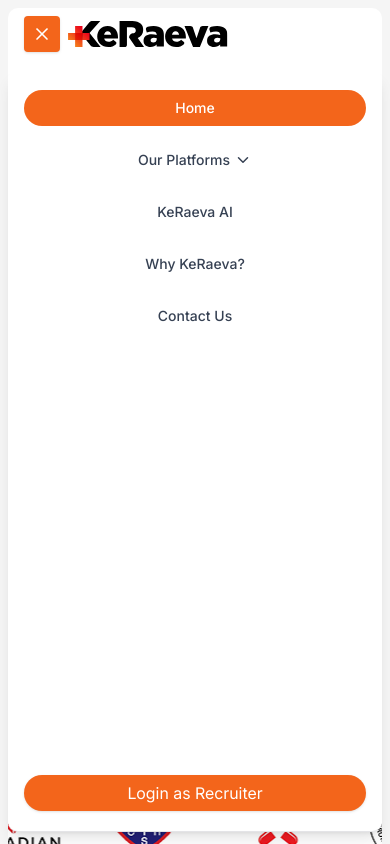
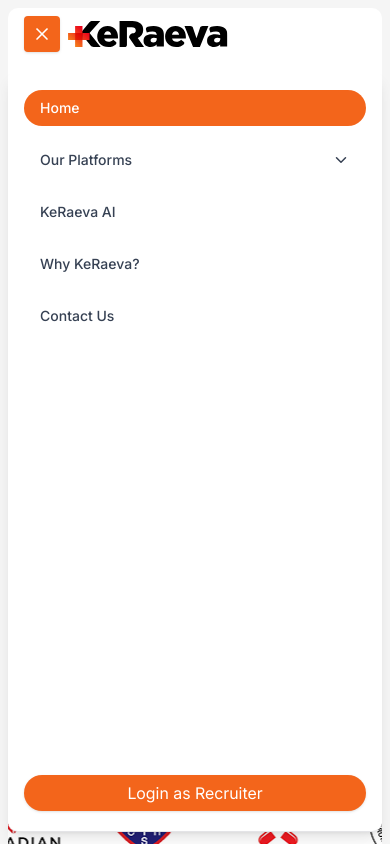
Before and after one commit to DigitechMiner/medfaster-website, a Next.js app: page / in a window 390 px wide. Both pictures are taken after a click on the button 42 px from the left and 34 px from the top of the page. Shown: the top 844 px of the page. Built offline with nearby package versions, Linux system fonts and the light colour scheme.

Commit message:
minor changes in navbar

```diff
--- a/app/medical_organizations/page.tsx
+++ b/app/medical_organizations/page.tsx
@@ -11,11 +11,14 @@ import {
 } from "./section";
 import BookADemo from "./section/book-a-demo";
 import TestimonialsSlider from "./section/testimonial";
+import Header from "@/components/global/header";
 
 export default function MedicalOrganizationsPage() {
   return (
     <div className="min-h-screen bg-neutral-100 p-2 md:p-4 lg:p-6 xl:p-8 gap-2 md:gap-4 lg:gap-6 xl:gap-8 flex flex-col">
+        <Header>
         <HeroSection />
+        </Header>
       <CompanyLogos />
       <HiredSection />
       <OneDashboard />
--- a/app/medical_professionals/page.tsx
+++ b/app/medical_professionals/page.tsx
@@ -15,7 +15,9 @@ import { Screen } from "@/components/global/screen"
 export default function MedicalProfessionalsPage() {
   return (
     <Screen>
+      <Header>
       <HeroSection />
+      </Header>
       <CompanyLogos />
       <GetHiredSection />
       <AIHelpsSection />
--- a/components/global/header.tsx
+++ b/components/global/header.tsx
@@ -15,14 +15,8 @@ const navLinks = [
     label: "Our Platforms",
     href: "/",
     submenu: [
-      {
-        label: "Medical Organizations",
-        href: "/medical_organizations",
-      },
-      {
-        label: "Medical Professionals",
-        href: "/medical_professionals",
-      },
+      { label: "Medical Organizations", href: "/medical_organizations" },
+      { label: "Medical Professionals", href: "/medical_professionals" },
     ],
   },
   { label: "KeRaeva AI", href: "/coming_soon" },
@@ -43,17 +37,23 @@ export default function Header({ children }: HeaderProps) {
 
   useEffect(() => {
     const matchingLink = navLinks.find((link) => {
-      if (link.href === pathname) {
-        return true;
-      }
-      if (link.href !== "/" && pathname.startsWith(link.href)) {
-        return true;
+      if (link.href === pathname) return true;
+      if (link.href !== "/" && pathname.startsWith(link.href)) return true;
+      if (link.submenu) {
+        return link.submenu.some((sub) => pathname === sub.href);
       }
       return false;
     });
 
     if (matchingLink) {
-      setActive(matchingLink.label);
+      if (matchingLink.submenu) {
+        const matchedSub = matchingLink.submenu.find(
+          (sub) => pathname === sub.href
+        );
+        setActive(matchedSub ? matchedSub.label : matchingLink.label);
+      } else {
+        setActive(matchingLink.label);
+      }
     } else {
       setActive("Home");
     }
@@ -63,10 +63,20 @@ export default function Header({ children }: HeaderProps) {
     setOpenSubmenu((prev) => (prev === label ? null : label));
   };
 
+  // Close submenu when clicking outside
+  useEffect(() => {
+    const handleClickOutside = () => setOpenSubmenu(null);
+    if (openSubmenu) {
+      document.addEventListener("click", handleClickOutside);
+    }
+    return () => document.removeEventListener("click", handleClickOutside);
+  }, [openSubmenu]);
+
   return (
     <>
-      <div className="w-full bg-white rounded-lg md:rounded-xl lg:rounded-2xl xl:rounded-3xl ">
+      <div className="w-full bg-white rounded-lg md:rounded-xl lg:rounded-2xl xl:rounded-3xl">
         <header className="relative w-full flex items-center justify-between p-2 md:p-4 lg:p-6 xl:p-8 px-4 md:px-8 lg:px-16 xl:px-16">
+
           {/* Left Side - Mobile Menu + Logo */}
           <div className="flex items-center gap-2">
             <Button
@@ -89,22 +99,23 @@ export default function Header({ children }: HeaderProps) {
             </div>
           </div>
 
-          {/* Desktop Navigation */}
-          <nav className="hidden xl:flex bg-gray-100 rounded-full p-1 items-center gap-1 relative">
+          {/* Desktop Navigation — fixed height prevents layout shift on submenu open */}
+          <nav className="hidden xl:flex bg-gray-100 rounded-full p-1 items-center gap-1 relative h-[44px]">
             {navLinks.map((link) => {
               const hasSubmenu = link.submenu && link.submenu.length > 0;
               const isSubmenuOpen = openSubmenu === link.label;
+
               return (
-                <div key={link.label} className="relative">
+                <div key={link.label} className="relative h-full flex items-center">
                   <Button
                     className={`rounded-full font-medium px-3 py-2 whitespace-nowrap inline-flex items-center gap-1 ${
-                      active === link.label
+                      active === link.label && !hasSubmenu
                         ? "bg-[#F3651B] text-white"
                         : "bg-transparent text-gray-700"
                     }`}
                     variant="ghost"
-                    asChild
-                    onClick={() => {
+                    onClick={(e) => {
+                      e.stopPropagation(); // prevent outside-click handler firing
                       if (hasSubmenu) {
                         toggleSubmenu(link.label);
                       } else {
@@ -113,21 +124,32 @@ export default function Header({ children }: HeaderProps) {
                       }
                     }}
                   >
-                    <div className="inline-flex items-center gap-1">
-                      <Link href={link.href}>{link.label}</Link>
-                      {hasSubmenu && (
+                    {hasSubmenu ? (
+                      <span className="inline-flex items-center gap-1">
+                        {link.label}
                         <ChevronDown
                           className={`${
                             isSubmenuOpen ? "rotate-180" : ""
                           } transition-transform`}
                           size={18}
                         />
-                      )}
-                    </div>
+                      </span>
+                    ) : (
+                      <Link
+                        href={link.href}
+                        className="inline-flex items-center gap-1"
+                      >
+                        {link.label}
+                      </Link>
+                    )}
                   </Button>
 
+                  {/* Desktop Submenu Dropdown — absolutely positioned, doesn't affect nav height */}
                   {hasSubmenu && isSubmenuOpen && (
-                    <div className="absolute top-full mt-2 bg-white rounded-lg shadow-lg p-2 min-w-[150px] z-50 flex flex-col border border-gray-200">
+                    <div
+                      className="absolute left-0 top-[calc(100%+8px)] bg-white rounded-lg shadow-lg p-1.5 min-w-[180px] z-50 flex gap-1 flex-col border border-gray-200"
+                      onClick={(e) => e.stopPropagation()}
+                    >
                       {link.submenu!.map((subLink) => (
                         <Link
                           key={subLink.label}
@@ -136,7 +158,7 @@ export default function Header({ children }: HeaderProps) {
                             setActive(subLink.label);
                             setOpenSubmenu(null);
                           }}
-                          className={`px-4 py-2 text-gray-700 text-sm rounded-md whitespace-nowrap font-medium ${
+                          className={`px-3 py-1.5 text-gray-700 text-sm rounded-md whitespace-nowrap font-medium transition-colors ${
                             active === subLink.label
                               ? "bg-[#F3651B] text-white"
                               : "hover:bg-[#F3651B] hover:text-white"
@@ -156,7 +178,9 @@ export default function Header({ children }: HeaderProps) {
           <div className="flex items-center gap-2">
             <CustomButton
               className="hidden md:flex my-0 py-2"
-               onClick={() => window.location.href = 'https://recruiter.keraeva.com'}
+              onClick={() =>
+                (window.location.href = "https://recruiter.keraeva.com")
+              }
             >
               Login as Recruiter
             </CustomButton>
@@ -169,16 +193,16 @@ export default function Header({ children }: HeaderProps) {
                 {navLinks.map((link) => {
                   const hasSubmenu = link.submenu && link.submenu.length > 0;
                   const isSubmenuOpen = openSubmenu === link.label;
+
                   return (
                     <div key={link.label} className="mb-2">
                       <Button
                         className={`rounded-full font-medium w-full my-1 ${
-                          active === link.label
+                          active === link.label && !hasSubmenu
                             ? "bg-[#F3651B] text-white"
-                            : "bg-transparent text-gray-700 hover:bg-[#F3651B]-100"
+                            : "bg-transparent text-gray-700"
                         }`}
                         variant="ghost"
-                        asChild
                         onClick={() => {
                           if (hasSubmenu) {
                             toggleSubmenu(link.label);
@@ -189,38 +213,48 @@ export default function Header({ children }: HeaderProps) {
                           }
                         }}
                       >
-                        <span className="inline-flex items-center gap-1 w-full justify-between">
-                          <Link href={link.href}>{link.label}</Link>
-                          {hasSubmenu && (
+                        {hasSubmenu ? (
+                          <span className="inline-flex items-center gap-1 w-full justify-between">
+                            {link.label}
                             <ChevronDown
                               className={`${
                                 isSubmenuOpen ? "rotate-180" : ""
                               } transition-transform`}
                               size={18}
                             />
-                          )}
-                        </span>
+                          </span>
+                        ) : (
+                          <Link href={link.href} className="w-full text-left">
+                            {link.label}
+                          </Link>
+                        )}
                       </Button>
 
+                      {/* Mobile Submenu Items */}
                       {hasSubmenu && isSubmenuOpen && (
                         <div className="flex flex-col ml-4 mt-1">
                           {link.submenu!.map((subLink) => (
                             <Button
                               key={subLink.label}
-                              className={`rounded-full font-medium w-full my-1 ${
+                              className={`rounded-full font-medium w-full my-0.5 h-8 text-sm ${
                                 active === subLink.label
                                   ? "bg-[#F3651B] text-white"
-                                  : "bg-transparent text-gray-700 hover:bg-[#F3651B]-100"
+                                  : "bg-transparent text-gray-700"
                               }`}
                               variant="ghost"
-                              asChild
+                              size="sm"
                               onClick={() => {
                                 setActive(subLink.label);
                                 setMobileOpen(false);
                                 setOpenSubmenu(null);
                               }}
                             >
-                              <Link href={subLink.href}>{subLink.label}</Link>
+                              <Link
+                                href={subLink.href}
+                                className="w-full text-left"
+                              >
+                                {subLink.label}
+                              </Link>
                             </Button>
                           ))}
                         </div>
@@ -229,10 +263,13 @@ export default function Header({ children }: HeaderProps) {
                   );
                 })}
               </div>
+
               <div className="w-full max-w-sm py-4 px-4 flex flex-col gap-2">
                 <CustomButton
                   className="w-full justify-center my-1"
-                   onClick={() => window.location.href = 'https://recruiter.keraeva.com'}
+                  onClick={() =>
+                    (window.location.href = "https://recruiter.keraeva.com")
+                  }
                 >
                   Login as Recruiter
                 </CustomButton>
@@ -243,8 +280,10 @@ export default function Header({ children }: HeaderProps) {
         {children}
       </div>
 
-      {/* Add the LoginModal component */}
-      <LoginModal isOpen={isLoginModalOpen} onClose={() => setIsLoginModalOpen(false)} />
+      <LoginModal
+        isOpen={isLoginModalOpen}
+        onClose={() => setIsLoginModalOpen(false)}
+      />
     </>
   );
 }
```
